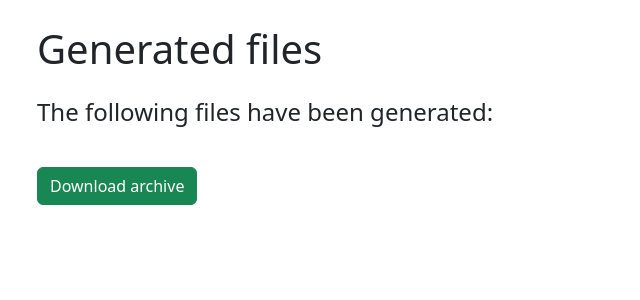
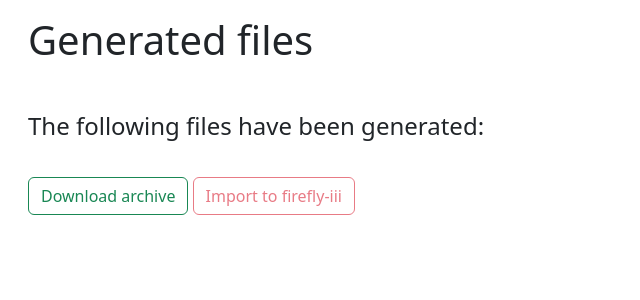
Before and after one commit to plumped/camt_converter_ISO20022_for_camt, a Flask app: page /uploaded in a window 1280 px wide. Shown: the part 68-368 px from the top of the page, without its empty margins (0-640 px from the left). Run offline with Flask 3, Linux system fonts and the light colour scheme; some libraries are stand-ins or nearby versions.

Commit message:
Frontend enhancement

```diff
--- a/src/app.py
+++ b/src/app.py
@@ -22,6 +22,10 @@ def index():
 
 if __name__ == '__main__':
     app.run(host='0.0.0.0')
+
+@app.route('/about')
+def about():
+    return render_template('about.html')
 
 @app.route('/uploaded', methods=['GET', 'POST'])
 def uploaded():
--- a/src/static/style.css
+++ b/src/static/style.css
@@ -13,11 +13,16 @@ h1 {
 }
 
 h4 {
-    margin-bottom: 0;
+    margin-top: 3rem;
+    margin-bottom: 0.5rem;
 }
 
 p {
     margin: 0;
+}
+
+.input {
+    margin-top: 1rem;
 }
 
 ul.nav {
@@ -26,6 +31,14 @@ ul.nav {
   padding: 0;
   overflow: hidden;
   background-color: #333;
+}
+
+ul.list,
+ol.list {
+    margin-top: 0.5rem;
+}
+ul.list p {
+    margin-top: 0.8rem;
 }
 
 ul.itemlist {
@@ -76,15 +89,27 @@ li.flashes {
     margin-left: 13px;
 }
 
-.container {
-    margin:25px;
-}
-
 .button {
     margin-top: 25px;
 }
 
+.container {
+    margin-top: 1rem;
+    margin-left: 1rem;
+}
+
+.source {
+    margin-top: 4rem;
+}
+
 #download-button {
-    margin-top: 20px;
+    margin-top: 1rem;
+}
 
+#import-button {
+    margin-top: 1rem;
 }
+
+#upload {
+    margin-left: -12px
+}
--- a/src/templates/layouts/main.html
+++ b/src/templates/layouts/main.html
@@ -14,7 +14,7 @@
     <body>
         <ul class="navbar">
           <li class="navbar"><a href="/">Home</a></li>
-          <li class="navbar"><a href="#about">About</a></li>
+          <li class="navbar"><a href="/about">About</a></li>
           <p id="para" class="navbar">v1.2.0</p>
         </ul>
         <div class="container">
--- a/src/templates/uploaded.html
+++ b/src/templates/uploaded.html
@@ -12,6 +12,7 @@
     </ul>
 
     <form class="input" method="POST" action="" enctype="multipart/form-data">
-        <input id="download-button" class="btn btn-success" type="submit" value="Download archive">
+        <input id="download-button" class="btn btn-outline-success" type="submit" value="Download archive">
+        <input id="import-button" class="btn btn-outline-danger" type="submit" value="Import to firefly-iii" disabled>
     </form>
 {% endblock %}
```
Also changed, not shown: src/templates/index.html (+6 -3 lines).
